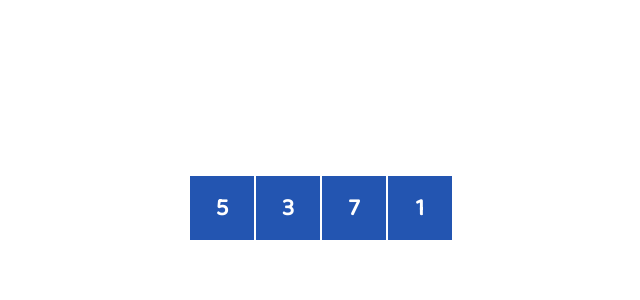
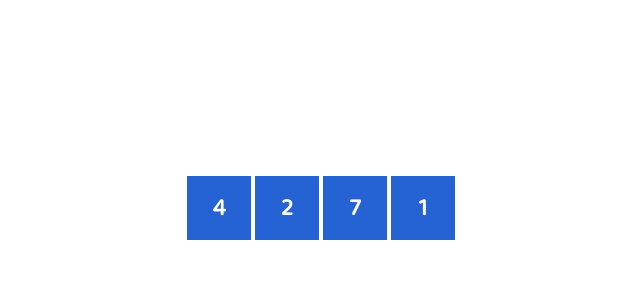
Before and after one commit to vedk21/get-set-algo, an Angular app: page /#/dashboard/algorithms/sorting/bubble_sort in a window 1280 px wide. Shown: the top 300 px of the page, without its empty margins (319-959 px from the left). Built offline with nearby package versions, Linux system fonts and the light colour scheme.

Commit message:
array-elements: added array and array-box elements

```diff
--- a/apps/get-set-algo/src/app/views/dashboard/algorithms/sorting/bubble-sort/bubble-sort.component.html
+++ b/apps/get-set-algo/src/app/views/dashboard/algorithms/sorting/bubble-sort/bubble-sort.component.html
@@ -1,18 +1,7 @@
 <div id="bubble-sort-root">
   <div class="animation-container">
     <div class="example-box" fxLayout="row" fxLayoutAlign="center center">
-      <div class="array-element-box element-1">
-        <label>3</label>
-      </div>
-      <div class="array-element-box element-2">
-        <label>5</label>
-      </div>
-      <div class="array-element-box element-3">
-        <label>7</label>
-      </div>
-      <div class="array-element-box element-4">
-        <label>1</label>
-      </div>
+      <lib-array [array]="array"></lib-array>
     </div>
     <div class="example-controls">
     </div>
--- a/apps/get-set-algo/src/app/views/dashboard/algorithms/sorting/bubble-sort/bubble-sort.component.scss
+++ b/apps/get-set-algo/src/app/views/dashboard/algorithms/sorting/bubble-sort/bubble-sort.component.scss
@@ -14,29 +14,6 @@
       width: 75%;
       height: 100%;
       margin: 0 auto;
-
-      .array-element-box {
-        width: 4em;
-        height: 4em;
-        background-color: #2355b1;
-        border: 0.1em solid transparent;
-        margin-right: 0.125em;
-
-        &:last-of-type {
-          margin: 0;
-        }
-
-        display: flex;
-        align-items: center;
-        justify-content: center;
-
-        label {
-          font-size: 1.5rem;
-          font-weight: 600;
-          color: #FFF;
-          text-align: center;
-        }
-      }
     }
   }
 }
--- a/apps/get-set-algo/src/app/views/dashboard/algorithms/sorting/bubble-sort/bubble-sort.component.ts
+++ b/apps/get-set-algo/src/app/views/dashboard/algorithms/sorting/bubble-sort/bubble-sort.component.ts
@@ -9,6 +9,7 @@ import anime from 'animejs';
 export class BubbleSortComponent implements OnInit, AfterViewInit {
 
   // * variables
+  array = [4, 7, 2, 1];
   array1BoxAnimate;
   array2BoxAnimate;
 
@@ -23,7 +24,7 @@ export class BubbleSortComponent implements OnInit, AfterViewInit {
       targets: '.example-box .array-element-box.element-1',
       keyframes: [
         {translateY: '-4.5em'},
-        {translateX: '4.125em'},
+        {translateX: '4.25em'},
         {translateY: 0}
       ],
       duration: 2000,
@@ -36,7 +37,7 @@ export class BubbleSortComponent implements OnInit, AfterViewInit {
       targets: '.example-box .array-element-box.element-2',
       keyframes: [
         {translateY: '4.5em'},
-        {translateX: '-4.125em'},
+        {translateX: '-4.25em'},
         {translateY: 0}
       ],
       duration: 2000,
--- a/apps/get-set-algo/src/app/views/dashboard/algorithms/sorting/sorting.module.ts
+++ b/apps/get-set-algo/src/app/views/dashboard/algorithms/sorting/sorting.module.ts
@@ -5,6 +5,7 @@ import { FlexLayoutModule } from '@angular/flex-layout';
 import { SortingRoutingModule } from './sorting-routing.module';
 import { SortingComponent } from './sorting.component';
 import { BubbleSortComponent } from './bubble-sort/bubble-sort.component';
+import { AnimationElementsModule } from '@get-set-algo/animation-elements';
 
 const sortingComponents = [
   BubbleSortComponent
@@ -22,7 +23,8 @@ const thirdPartyModules = [
   imports: [
     CommonModule,
     SortingRoutingModule,
-    ...thirdPartyModules
+    ...thirdPartyModules,
+    AnimationElementsModule
   ]
 })
 export class SortingModule { }
--- /dev/null
+++ b/libs/animation-elements/src/lib/elements/array-elements/array-box/array-box.component.html
@@ -0,0 +1,3 @@
+<div class="array-element-box element-{{index}}">
+  <label>{{ value }}</label>
+</div>
--- /dev/null
+++ b/libs/animation-elements/src/lib/elements/array-elements/array-box/array-box.component.scss
@@ -0,0 +1,17 @@
+.array-element-box {
+  width: 4em;
+  height: 4em;
+  background-color: #2562d4;
+  border: 0.1em solid transparent;
+
+  display: flex;
+  align-items: center;
+  justify-content: center;
+
+  label {
+    font-size: 1.5rem;
+    font-weight: 600;
+    color: #FFF;
+    text-align: center;
+  }
+}
--- /dev/null
+++ b/libs/animation-elements/src/lib/elements/array-elements/array-box/array-box.component.ts
@@ -0,0 +1,18 @@
+import { Component, OnInit, Input } from '@angular/core';
+
+@Component({
+  selector: 'lib-array-box',
+  templateUrl: './array-box.component.html',
+  styleUrls: ['./array-box.component.scss']
+})
+export class ArrayBoxComponent implements OnInit {
+
+  @Input() index: number;
+  @Input() value: number;
+
+  constructor() { }
+
+  ngOnInit(): void {
+  }
+
+}
--- /dev/null
+++ b/libs/animation-elements/src/lib/elements/array-elements/array-elements.module.ts
@@ -0,0 +1,22 @@
+import { NgModule } from '@angular/core';
+import { CommonModule } from '@angular/common';
+import { ArrayBoxComponent } from './array-box/array-box.component';
+import { ArrayComponent } from './array/array.component';
+
+const components = [
+  ArrayBoxComponent,
+  ArrayComponent
+];
+
+@NgModule({
+  declarations: [
+    ...components
+  ],
+  imports: [
+    CommonModule
+  ],
+  exports: [
+    ...components
+  ]
+})
+export class ArrayElementsModule { }
--- /dev/null
+++ b/libs/animation-elements/src/lib/elements/array-elements/array/array.component.html
@@ -0,0 +1,4 @@
+<div class="array-animation-element">
+  <lib-array-box *ngFor="let element of array; let i = index" [index]="i"
+  [value]="element"></lib-array-box>
+</div>
--- /dev/null
+++ b/libs/animation-elements/src/lib/elements/array-elements/array/array.component.scss
@@ -0,0 +1,10 @@
+.array-animation-element {
+  display: flex;
+  flex-direction: row;
+  align-items: center;
+  justify-content: center;
+
+  lib-array-box{
+    margin: 0 0.125em;
+  }
+}
--- /dev/null
+++ b/libs/animation-elements/src/lib/elements/array-elements/array/array.component.ts
@@ -0,0 +1,17 @@
+import { Component, OnInit, Input } from '@angular/core';
+
+@Component({
+  selector: 'lib-array',
+  templateUrl: './array.component.html',
+  styleUrls: ['./array.component.scss']
+})
+export class ArrayComponent implements OnInit {
+
+  @Input() array: number[];
+
+  constructor() { }
+
+  ngOnInit(): void {
+  }
+
+}
```
Also changed, not shown: libs/animation-elements/src/lib/animation-elements.module.ts (+8 -1 lines), 2 other files (tests, documents, lock files or other folders).
